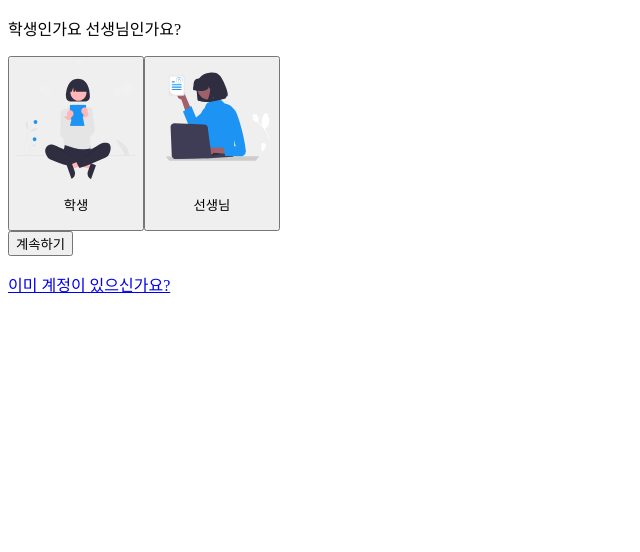
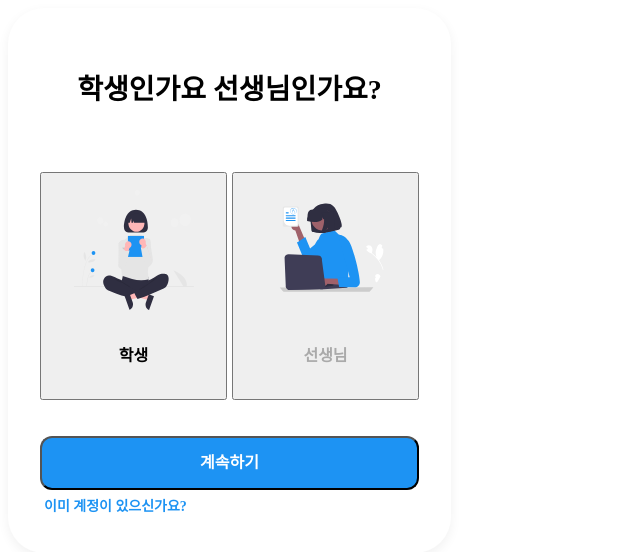
Before and after one commit to apeun-gidaechi/seugi-desktop, a React (Vite) app: page /selectjob in a window 1280 px wide. Shown: the top 552 px of the page, without its empty margins (0-640 px from the left). Built offline with nearby package versions, Linux system fonts and the light colour scheme.

Commit message:
⚡ :: 직업 선택 뷰 구현

```diff
--- a/src/components/router.tsx
+++ b/src/components/router.tsx
@@ -1,5 +1,5 @@
 import Login from '../pages/Login/login';
-import Selectingjob from '../pages/Signup/selectingjob';
+import Selectingjob from '../pages/Signup/Selectjob/selectingjob';
 import { BrowserRouter, Route, Routes } from "react-router-dom";
 
 const Router = () => {
--- /dev/null
+++ b/src/pages/Signup/Selectjob/selectingjob.style.ts
@@ -0,0 +1,121 @@
+import styled from "styled-components";
+
+export const Frame335 = styled.div`
+    display: inline-flex;
+    padding: 36px 32px;
+    flex-direction: column;
+    align-items: center;
+    gap: 36px;
+
+    border-radius: 36px;
+    background: #FFF;
+
+    /* ev2 */
+    box-shadow: 0px 4px 12px 0px rgba(0, 0, 0, 0.06);
+`;
+
+export const Selectjob = styled.p`
+    color: var(--Black, #000);
+
+    font-family: Pretendard;
+    font-size: 28px;
+    font-style: normal;
+    font-weight: 700;
+    line-height: 130%;
+`;
+
+export const Frame334 = styled.div`
+    display: flex;
+    align-items: flex-start;
+    gap: 5px;
+`;
+
+export const Frame232 = styled.button`
+    display: flex;
+    width: 187px;
+    padding: 16px 0px;
+    flex-direction: column;
+    justify-content: center;
+    align-items: center;
+    gap: 16px;
+
+    color: var(--Primary900, #020202);
+`;
+
+export const Stdimg = styled.img`
+    width: 214px;
+    height: 120px;
+`;
+
+export const Txtstudent = styled.p`
+    color: var(--Primary900, #020202);
+
+    font-family: Pretendard;
+    font-size: 16px;
+    font-style: normal;
+    font-weight: 700;
+    line-height: normal;
+`;
+
+export const Teacherimg = styled.img`
+    width: 174px;
+    height: 120px;
+`;
+
+export const TxtTeacher = styled.p`
+    color: var(--Gray500, #AAA);
+
+    font-family: Pretendard;
+    font-size: 16px;
+    font-style: normal;
+    font-weight: 700;
+    line-height: normal;
+`;
+
+export const Frame300 = styled.div`
+display: flex;
+width: 379px;
+flex-direction: column;
+justify-content: center;
+align-items: flex-start;
+gap: 8px;
+`;
+
+export const Continuebtn = styled.button`
+    display: flex;
+    height: 54px;
+    padding: 12px 125px;
+    justify-content: center;
+    align-items: center;
+    gap: 10px;
+    align-self: stretch;
+
+    border-radius: var(--Large, 12px);
+    background: var(--Primary-Primary500, #1D93F3);
+
+    color: var(--Sub-White, #FFF);
+
+    font-family: Pretendard;
+    font-size: 16px;
+    font-style: normal;
+    font-weight: 600;
+    line-height: 130%;
+`;
+
+export const Haveemail = styled.a`
+    display: flex;
+    padding-left: 4px;
+    justify-content: center;
+    align-items: flex-start;
+    gap: 10px;
+
+    color: var(--Primary-Primary500, #1D93F3);
+
+    font-family: Pretendard;
+    font-size: 14px;
+    font-style: normal;
+    font-weight: 600;
+    line-height: 130%;
+
+    text-decoration:none;
+`;
--- /dev/null
+++ b/src/pages/Signup/Selectjob/selectingjob.tsx
@@ -0,0 +1,28 @@
+import React from 'react';
+import * as S from './selectingjob.style';
+import student from "../../../assets/image/student.svg";
+import teacher from "../../../assets/image/teacher.svg";
+
+const selectingjob = () => {
+  return (
+    <S.Frame335>
+        <S.Selectjob>학생인가요 선생님인가요?</S.Selectjob>
+        <S.Frame334>
+            <S.Frame232>
+                <S.Stdimg src={student}/>
+                <S.Txtstudent>학생</S.Txtstudent>
+            </S.Frame232>
+            <S.Frame232>
+                <S.Teacherimg src={teacher}/>
+                <S.TxtTeacher>선생님</S.TxtTeacher>
+            </S.Frame232>
+        </S.Frame334>
+        <S.Frame300>
+            <S.Continuebtn>계속하기</S.Continuebtn>
+            <S.Haveemail href='http://localhost:5173/login'>이미 계정이 있으신가요?</S.Haveemail>
+        </S.Frame300>
+    </S.Frame335>
+  )
+}
+
+export default selectingjob;
--- a/src/pages/Signup/selectingjob.tsx
+++ /dev/null
@@ -1,26 +0,0 @@
-import React from 'react';
-
-const selectingjob = () => {
-  return (
-    <div className='Frame335'>
-        <p>학생인가요 선생님인가요?</p>
-        <div className='Frame334'>
-            <button className='Frame232'>
-                <img src='src/assets/image/student.svg'></img>
-                <p>학생</p>
-            </button>
-            <button className='Frame232'>
-                <img src='src/assets/image/teacher.svg'></img>
-                <p>선생님</p>
-            </button>
-        </div>
-        <div className='Frame300'>
-            <button className='continuebtn'>계속하기</button>
-            <p></p>
-            <a href='http://localhost:5176/login'>이미 계정이 있으신가요?</a>
-        </div>
-    </div>
-  )
-}
-
-export default selectingjob;
```
